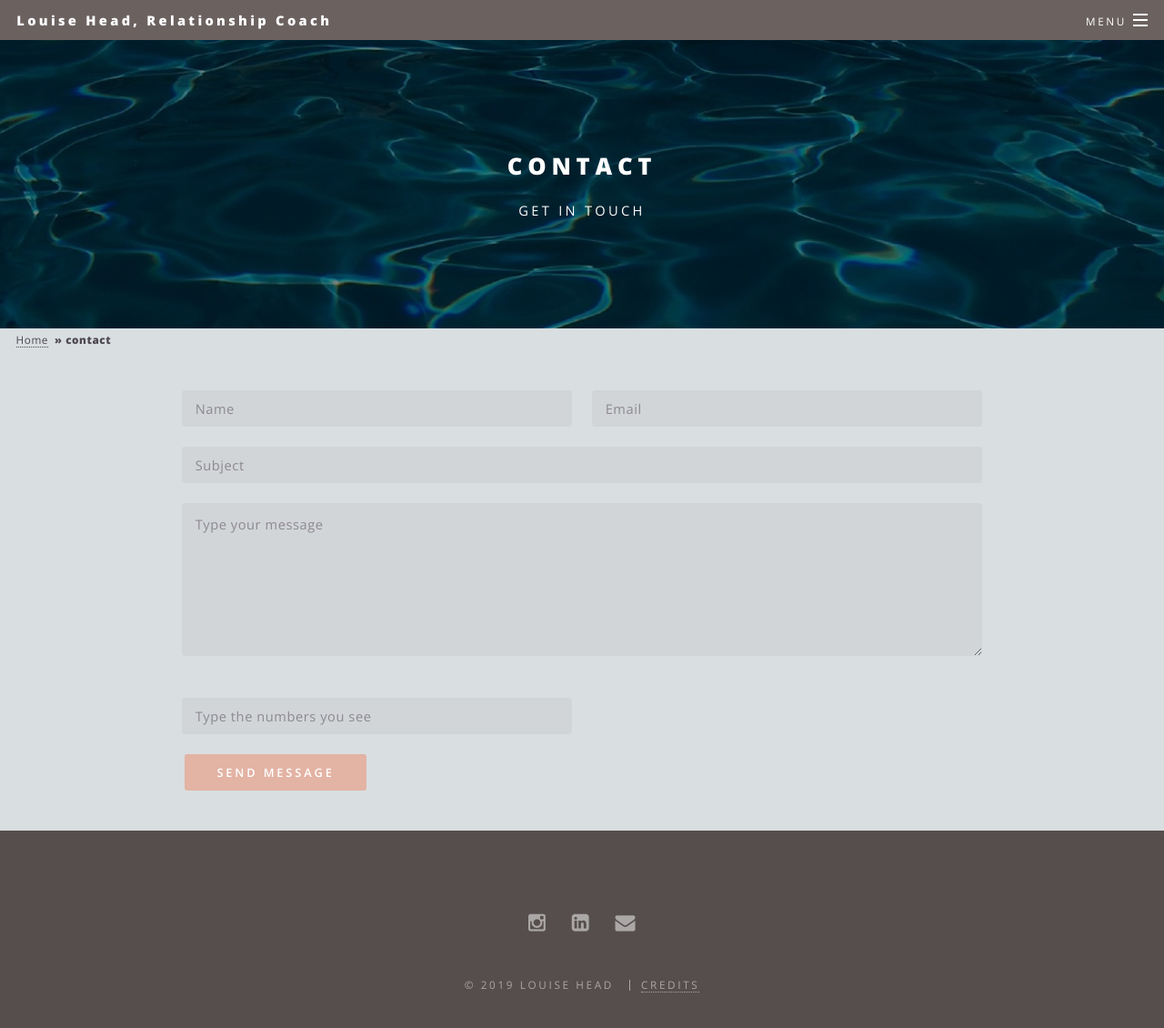
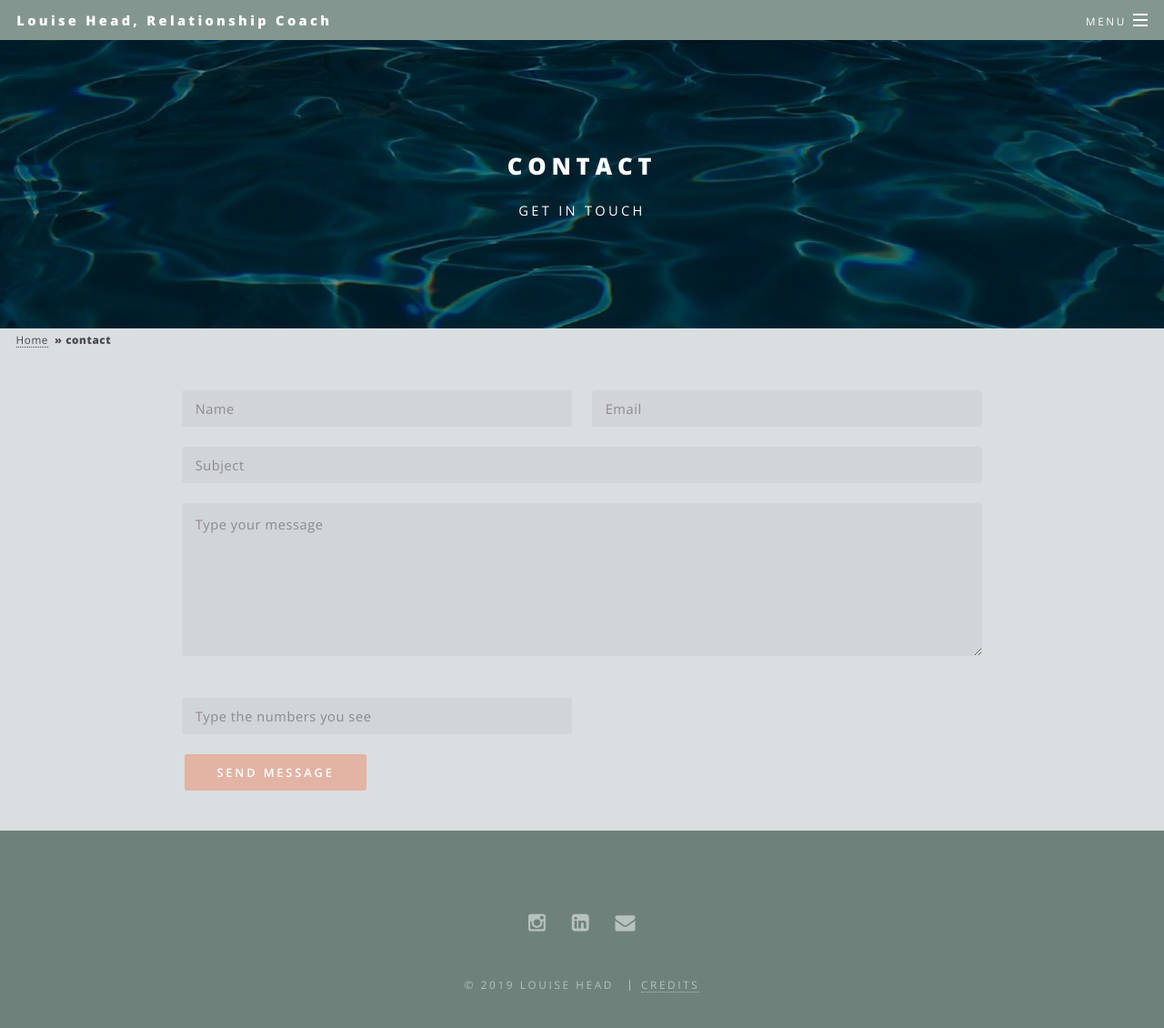
Before and after one commit to lehead/lehead.github.io, a Jekyll site: the page built from _pages/contact.html, in a window 1280 px wide and 1177 px high. Shown: the top 1130 px of the window at 91% size. Built offline with Jekyll 4.4.1, drawn with Linux system fonts in a browser that asks for light colours.

Commit message:
change bg to drk green

```diff
--- a/_sass/libs/_vars.scss
+++ b/_sass/libs/_vars.scss
@@ -83,7 +83,7 @@
 // I believe that none of the other specifications need to change
 // We are using cacti theme from https://www.design-seeds.com/in-nature/succulents/cacti-color9/
 	$palette: (
-		bg:					#6B6260, //dark brown same as accent 3//#2e3842, //gray/black
+		bg:					#83968F, //dark green same as accent 2//#2e3842, //gray/black
 		fg:					#fff,
 		fg-bold:			#fff,
 		fg-light:			rgba(255,255,255,0.5), //white
```
